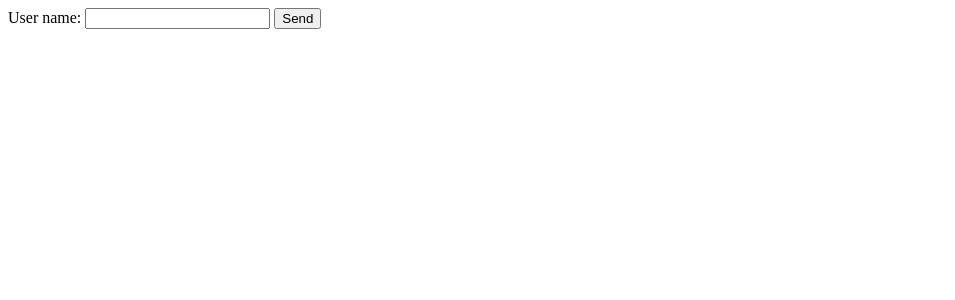
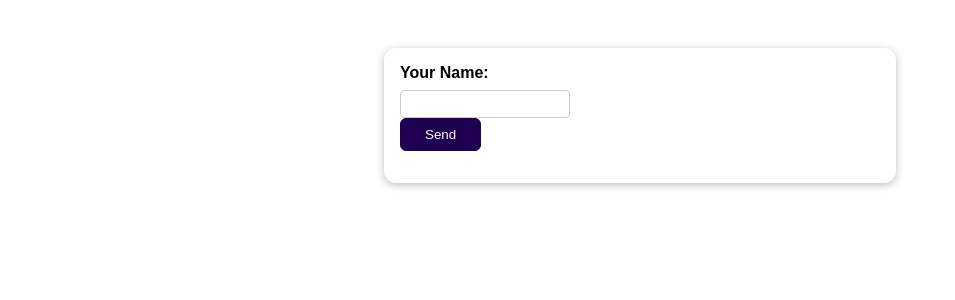
Before and after one commit to andythomasdotpy/feedback, a Django app: page / in a window 1280 px wide. Shown: the top 300 px of the page, without its empty margins (0-955 px from the left). Run offline with Django 4.2, Linux system fonts and the light colour scheme.

Commit message:
forms customizing and styling added

```diff
--- a/reviews/forms.py
+++ b/reviews/forms.py
@@ -1,4 +1,7 @@
 from django import forms
 
 class ReviewForm(forms.Form):
-    user_name = forms.CharField()
+    user_name = forms.CharField(label="Your Name", max_length=100, error_messages={
+        "required": "Your name must not be empty",
+        "max_length": "Please enter a shorter name!"
+    })
--- /dev/null
+++ b/reviews/static/reviews/styles.css
@@ -0,0 +1,71 @@
+body {
+    font-family: sans-serif;
+    margin: 0;
+}
+
+form {
+    margin: 3rem auto;
+    width: 90%;
+    max-width: 30rem;
+    padding: 1rem;
+    border-radius: 12px;
+    background-color: white;
+    box-shadow: 0 2px 8px rgba(0, 0, 0, 0.26);
+}
+
+button {
+    cursor: pointer;
+    padding: 0.5rem 1.5rem;
+    border-radius: 6px;
+    background-color: #1f0050;
+    color: white;
+    border: 1px solid #1f0050;
+}
+
+button:hover,
+button:active {
+    background-color: #320777;
+    border-color: #320777;
+}
+
+.form-control {
+    margin-bottom: 1rem;
+}
+
+.form-control input {
+    font: inherit;
+    padding: .25rem;
+    border-radius: 4px;
+    border: 1px solid #CCC;
+    display: block;
+    width: 10rem;
+
+}
+
+.form-control input:focus {
+    border-color: #1f0050;
+    outline: none;
+    background-color: #f4eeff;
+}
+
+.form-control label {
+    font-weight: bold;
+    display: block;
+    margin-bottom: .5rem;
+}
+
+.errorlist {
+    list-style: none;
+    margin: .5rem 0;
+    padding: 0;
+    color: #680000;
+}
+
+.errors input {
+    border-color: #680000;
+    background-color: #f3b6b6;
+}
+
+.errors label {
+    color: #680000;
+}
--- a/reviews/templates/reviews/review.html
+++ b/reviews/templates/reviews/review.html
@@ -1,21 +1,23 @@
+{% load static %}
+
 <!DOCTYPE html>
 <html lang="en">
 <head>
     <meta charset="UTF-8">
     <meta http-equiv="X-UA-Compatible" content="IE=edge">
     <meta name="viewport" content="width=device-width, initial-scale=1.0">
+    <link rel="stylesheet" href="{% static 'reviews/styles.css' %}">
     <title>Your Review</title>
 </head>
 <body>
     <form action="/" method="POST">
-        {% csrf_token %}
-        <!-- {% if has_error %}
-            <h1>Entry is too short. Please make sure entry contains at least 8 characters!</h1>
-        {% endif %} -->
-        <!-- <text for="username">Your Name<text>
-        <input id="username" name="username_1" type="text"> -->
-        {{ form }}
+        <div class="form-control {% if form.user_name.errors %} errors {% endif %}">
+            {% csrf_token %}
+            {{ form.user_name.label_tag }}
+            {{ form.user_name }}
+            {{ form.user_name.errors }}
         <button type="submit">Send</button>
+    </div>
     </form>
 </body>
 </html>
--- a/reviews/views.py
+++ b/reviews/views.py
@@ -6,18 +6,15 @@ from .forms import ReviewForm
 # Create your views here.
 
 def reviews(request):
-    # if request.method == "POST":
-    #     usernamesss = request.POST["username_1"]
-    #     print(usernamesss)
+    if request.method == "POST":
+        form = ReviewForm(request.POST)
 
-    #     if len(usernamesss) < 8:
-    #         return render(request, "reviews/review.html", {
-    #             "has_error": True
-    #         })
+        if form.is_valid():  # is_valid will do 3 things.. 1) validiate the inputs (by default verifies not empty) 2) then will return True if valid 3) if data is valid it populates another field with valide data
+            print(form.cleaned_data['user_name'])
+            return HttpResponseRedirect("/thank-you")
 
-    #     return HttpResponseRedirect("/thank-you")
-
-    form = ReviewForm()
+    else:
+        form = ReviewForm()
 
     return render(request, "reviews/review.html", {
         "form": form
```
